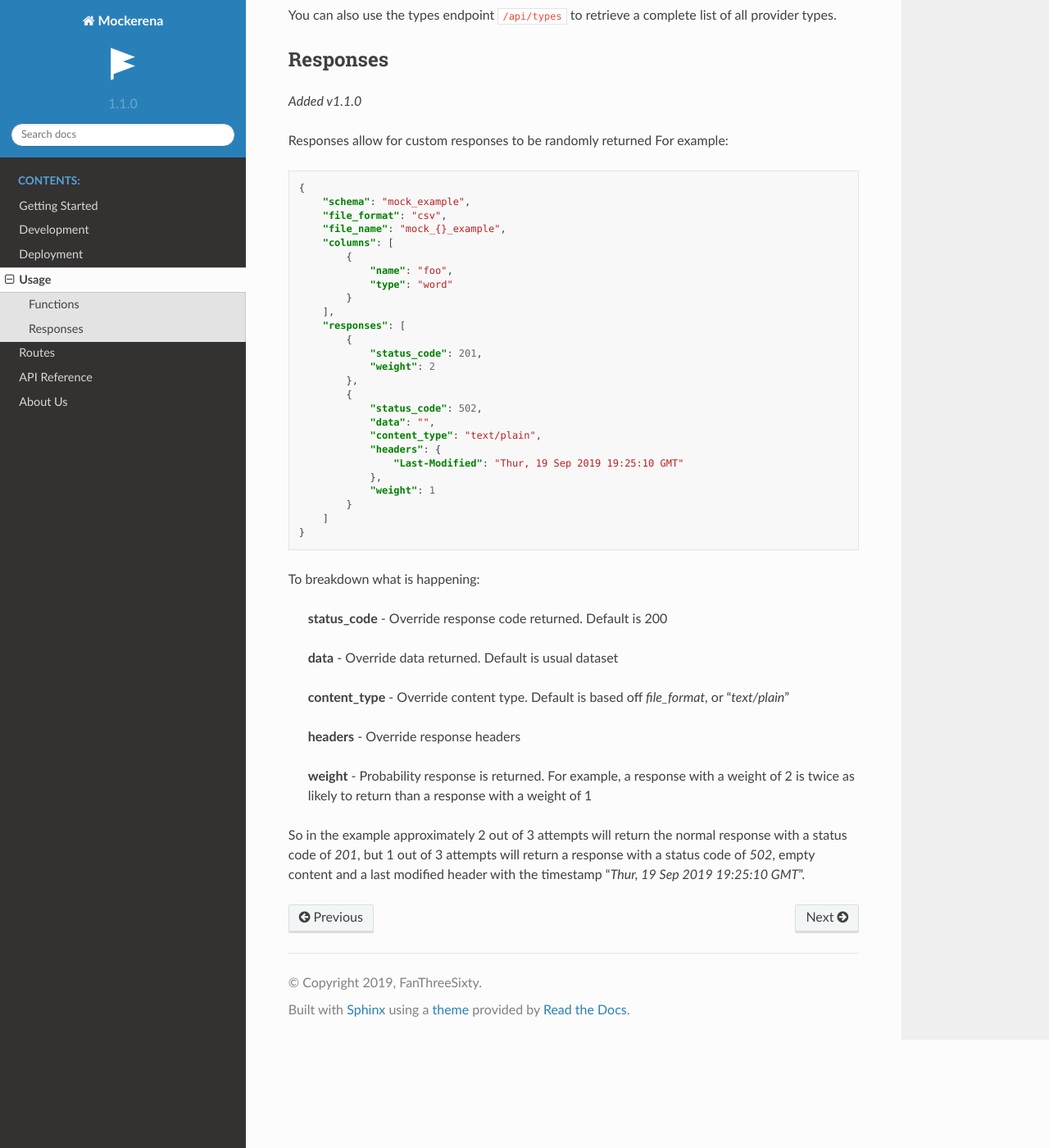
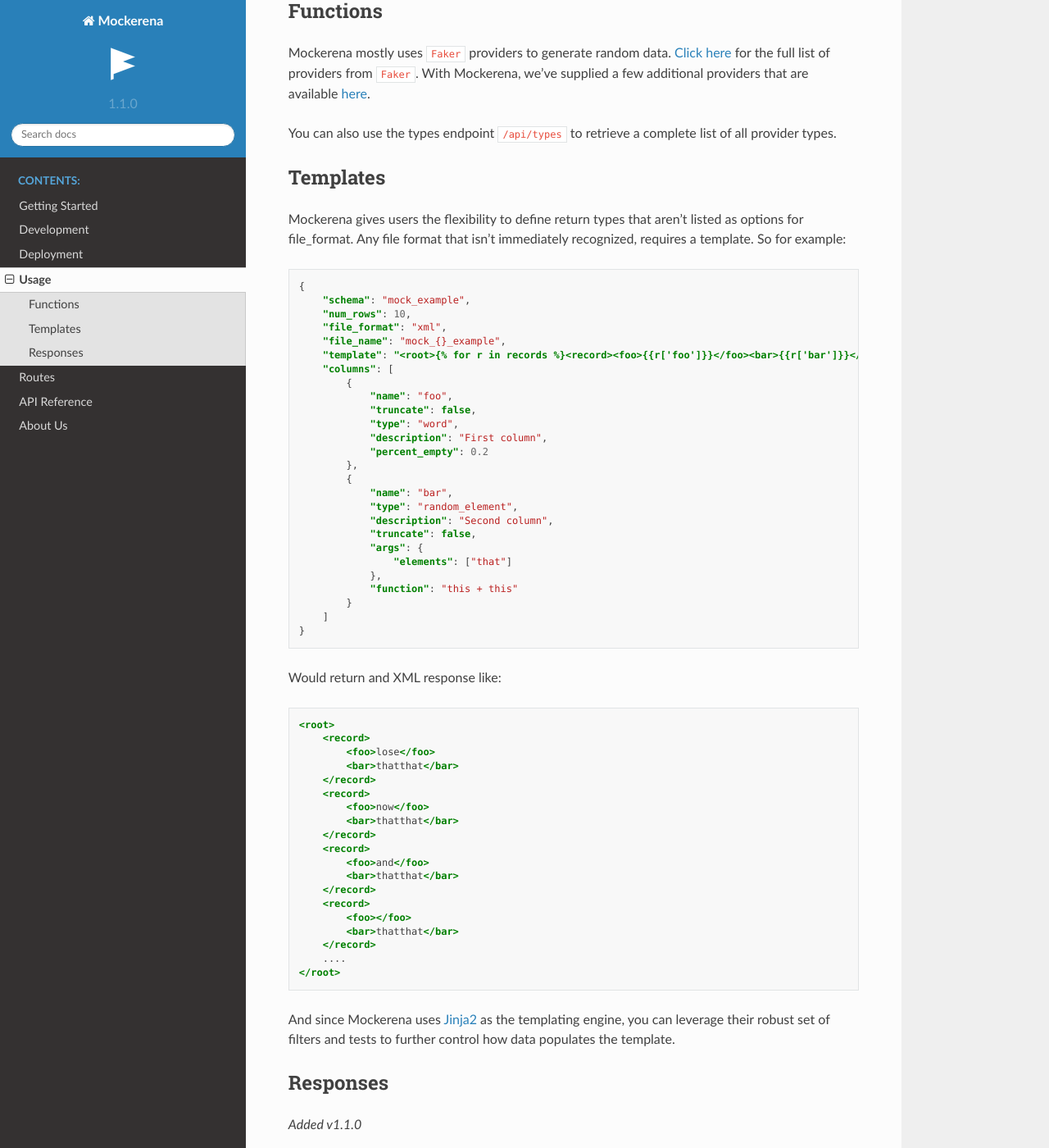
Before and after one commit to FanThreeSixty/mockerena, a Sphinx documentation site: the page built from docs/usage.rst, in a window 1280 px wide and 1400 px high, scrolled down 2146 px. Shown: the whole window at 82% size. Built offline with Sphinx 7.4.7 and the Read the Docs theme 2.0.0, drawn with Linux system fonts in a browser that asks for light colours; some of the changed text lies outside the part shown.

Commit message:
Update schema, swagger and documentation

```diff
--- a/docs/usage.rst
+++ b/docs/usage.rst
@@ -53,6 +53,10 @@
 
     **include_header** - Include the header for the CSV
 
+    **exclude_null** - Squash nulls for JSON formats
+
+    **is_nested** - Generate nested JSON
+
     **delimiter** - CSV column separator
 
     **quote_character** - Quoting character for CSV or TSV
@@ -72,6 +76,8 @@
     **args** - Arguments passed into type
 
     **function** - Post-processing function (`see below <#functions>`_)
+
+    **format** - Date format (`use standard python date format strings <http://strftime.org/>`_)
 
 
 To generate data, GET to ``/api/schema/{schema_id}/generate``. You should receive something like this:
@@ -101,6 +107,69 @@
 With Mockerena, we've supplied a few additional providers that are available `here <https://mockerena.readthedocs.io/en/latest/source/mockerena.html#module-mockerena.providers>`_.
 
 You can also use the types endpoint ``/api/types`` to retrieve a complete list of all provider types.
+
+---------
+Templates
+---------
+
+Mockerena gives users the flexibility to define return types that aren't listed as options for file_format. Any file
+format that isn't immediately recognized, requires a template. So for example:
+
+.. code-block:: JSON
+
+    {
+        "schema": "mock_example",
+        "num_rows": 10,
+        "file_format": "xml",
+        "file_name": "mock_{}_example",
+        "template": "<root>{% for r in records %}<record><foo>{{r['foo']}}</foo><bar>{{r['bar']}}</bar></record>{% endfor %}</root>"
+        "columns": [
+            {
+                "name": "foo",
+                "truncate": false,
+                "type": "word",
+                "description": "First column",
+                "percent_empty": 0.2
+            },
+            {
+                "name": "bar",
+                "type": "random_element",
+                "description": "Second column",
+                "truncate": false,
+                "args": {
+                    "elements": ["that"]
+                },
+                "function": "this + this"
+            }
+        ]
+    }
+
+Would return and XML response like:
+
+.. code-block:: XML
+
+    <root>
+        <record>
+            <foo>lose</foo>
+            <bar>thatthat</bar>
+        </record>
+        <record>
+            <foo>now</foo>
+            <bar>thatthat</bar>
+        </record>
+        <record>
+            <foo>and</foo>
+            <bar>thatthat</bar>
+        </record>
+        <record>
+            <foo></foo>
+            <bar>thatthat</bar>
+        </record>
+        ....
+    </root>
+
+And since Mockerena uses `Jinja2 <https://jinja.palletsprojects.com/en/2.10.x/templates/>`_ as the templating engine, you can
+leverage their robust set of filters and tests to further control how data populates the template.
 
 ---------
 Responses
```
Also changed, not shown: 2 other files.
